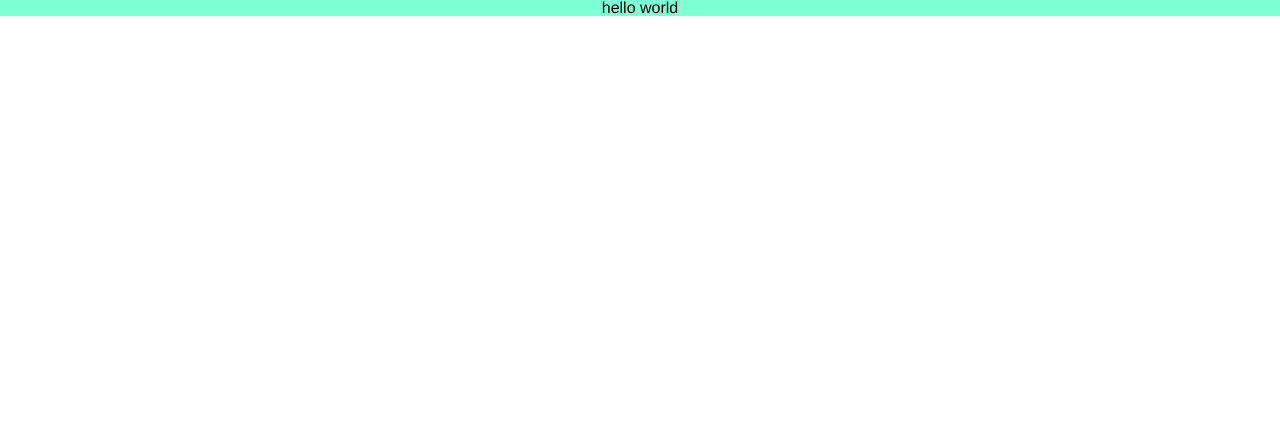
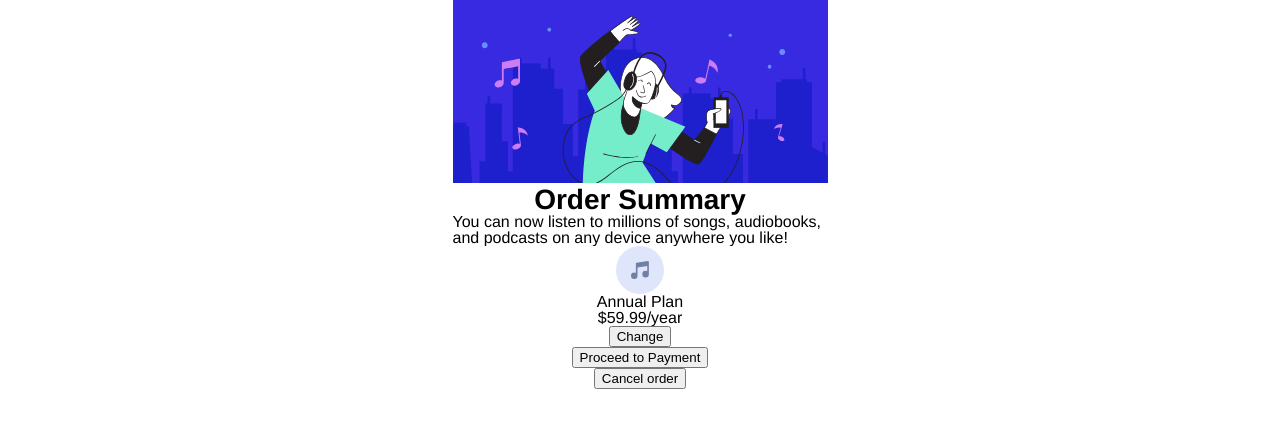
Before and after one commit to HarouneHdd/order-summary-component, a plain HTML site: page Index.html in a window 1280 px wide. Drawn offline with Linux system fonts and the light colour scheme; a web font is replaced by a local one.

Commit message:
Working with layout

```diff
--- a/Index.html
+++ b/Index.html
@@ -9,8 +9,28 @@
     <title>order summary component</title>
 </head>
 <body>
-<div class="flex">
-    <h1>hello world</h1>
+<div class="flex-container">
+    <div id="hero-banner">
+        <img src="./Sources/Images/illustration-hero.svg" alt="Hero Illustration"/>
+    </div>
+    <div>
+        <h1 id="main-title">Order Summary</h1>
+    </div>
+    <div>
+        <p>You can now listen to millions of songs, audiobooks, and podcasts on any device anywhere you like!</p>
+    </div>
+    <div class="flex-container">
+        <img src="Sources/Images/icon-music.svg" alt="Music Icon"/>
+        <p>Annual Plan</p>
+        <p>$59.99/year</p>
+        <button>Change</button>
+    </div>
+    <div>
+        <button>Proceed to Payment</button>
+    </div>
+    <div>
+        <button>Cancel order</button>
+    </div>
 </div>
 </body>
 </html>
--- a/Sources/CSS/index.css
+++ b/Sources/CSS/index.css
@@ -35,8 +35,37 @@ p {
 }
 /* ------------------------------------------ **/
 
-.flex {
+/* || Layout */
+.flex-container {
     display: flex;
-    justify-content: center;
-    background-color: aquamarine;
+    flex-direction: column;
+    margin: 0 auto;
+    align-items: center;
+    background-color: white;
+    width: 375px;
+    border-radius: 5%;
 }
+.flex-column-direction {
+    flex-direction: column;
+}
+
+#hero-banner img {
+    width: 100%;
+    height: auto;
+}
+#main-title {
+    font-size: 1.75rem;
+    font-weight: 700;
+    width: 100%;
+}
+
+/* || Components */
+.button-inline-style {
+
+}
+.button-main-style {
+
+}
+.button-cancel-style {
+
+}
```
